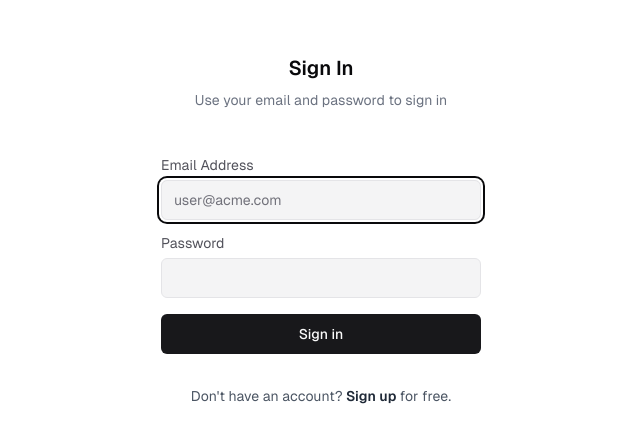
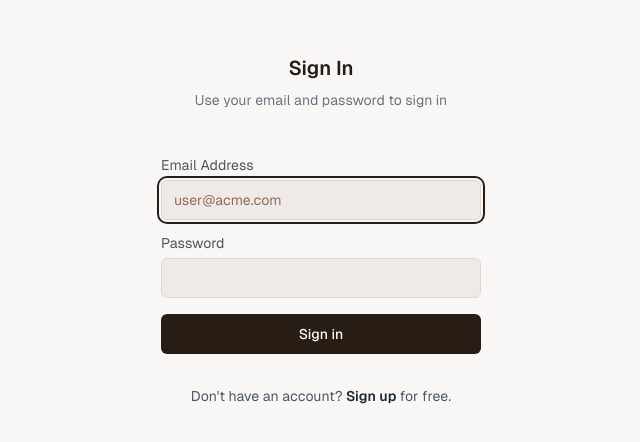
Before and after one commit to evanfenster/coffee-chat, a Next.js app: page /login in a window 1280 px wide. Shown: the part 170-612 px from the top of the page, without its empty margins (319-959 px from the left). Built offline with nearby package versions, Linux system fonts and the light colour scheme.

Commit message:
styling for coffee theme

```diff
--- a/app/globals.css
+++ b/app/globals.css
@@ -24,73 +24,73 @@
 
 @layer base {
     :root {
-        --background: 0 0% 100%;
-        --foreground: 240 10% 3.9%;
-        --card: 0 0% 100%;
-        --card-foreground: 240 10% 3.9%;
-        --popover: 0 0% 100%;
-        --popover-foreground: 240 10% 3.9%;
-        --primary: 240 5.9% 10%;
-        --primary-foreground: 0 0% 98%;
-        --secondary: 240 4.8% 95.9%;
-        --secondary-foreground: 240 5.9% 10%;
-        --muted: 240 4.8% 95.9%;
-        --muted-foreground: 240 3.8% 46.1%;
-        --accent: 240 4.8% 95.9%;
-        --accent-foreground: 240 5.9% 10%;
-        --destructive: 0 84.2% 60.2%;
+        --background: 30 25% 97%; /* Light cream */
+        --foreground: 25 30% 12%; /* Dark espresso */
+        --card: 30 25% 97%;
+        --card-foreground: 25 30% 12%;
+        --popover: 30 25% 97%;
+        --popover-foreground: 25 30% 12%;
+        --primary: 25 30% 12%; /* Dark espresso */
+        --primary-foreground: 30 25% 97%;
+        --secondary: 25 20% 92%; /* Light latte */
+        --secondary-foreground: 25 30% 12%;
+        --muted: 25 20% 92%;
+        --muted-foreground: 25 25% 45%; /* Muted coffee */
+        --accent: 30 25% 89%; /* Soft cappuccino */
+        --accent-foreground: 25 30% 12%;
+        --destructive: 0 84% 60%;
         --destructive-foreground: 0 0% 98%;
-        --border: 240 5.9% 90%;
-        --input: 240 5.9% 90%;
-        --ring: 240 10% 3.9%;
-        --chart-1: 12 76% 61%;
-        --chart-2: 173 58% 39%;
-        --chart-3: 197 37% 24%;
-        --chart-4: 43 74% 66%;
-        --chart-5: 27 87% 67%;
+        --border: 25 25% 85%; /* Latte border */
+        --input: 25 25% 85%;
+        --ring: 25 30% 12%;
+        --chart-1: 25 65% 55%; /* Light coffee */
+        --chart-2: 35 60% 65%; /* Caramel latte */
+        --chart-3: 15 55% 45%; /* Medium roast */
+        --chart-4: 40 65% 75%; /* Cream */
+        --chart-5: 20 50% 50%; /* Coffee */
         --radius: 0.5rem;
-        --sidebar-background: 0 0% 98%;
-        --sidebar-foreground: 240 5.3% 26.1%;
-        --sidebar-primary: 240 5.9% 10%;
-        --sidebar-primary-foreground: 0 0% 98%;
-        --sidebar-accent: 240 4.8% 95.9%;
-        --sidebar-accent-foreground: 240 5.9% 10%;
-        --sidebar-border: 220 13% 91%;
-        --sidebar-ring: 217.2 91.2% 59.8%;
+        --sidebar-background: 30 25% 95%; /* Light cream sidebar */
+        --sidebar-foreground: 25 25% 30%;
+        --sidebar-primary: 25 55% 35%; /* Coffee accent */
+        --sidebar-primary-foreground: 30 25% 97%;
+        --sidebar-accent: 25 20% 92%;
+        --sidebar-accent-foreground: 25 30% 12%;
+        --sidebar-border: 25 25% 85%;
+        --sidebar-ring: 25 55% 35%;
     }
     .dark {
-        --background: 240 10% 3.9%;
-        --foreground: 0 0% 98%;
-        --card: 240 10% 3.9%;
-        --card-foreground: 0 0% 98%;
-        --popover: 240 10% 3.9%;
-        --popover-foreground: 0 0% 98%;
-        --primary: 0 0% 98%;
-        --primary-foreground: 240 5.9% 10%;
-        --secondary: 240 3.7% 15.9%;
-        --secondary-foreground: 0 0% 98%;
-        --muted: 240 3.7% 15.9%;
-        --muted-foreground: 240 5% 64.9%;
-        --accent: 240 3.7% 15.9%;
-        --accent-foreground: 0 0% 98%;
-        --destructive: 0 62.8% 30.6%;
-        --destructive-foreground: 0 0% 98%;
-        --border: 240 3.7% 15.9%;
-        --input: 240 3.7% 15.9%;
-        --ring: 240 4.9% 83.9%;
-        --chart-1: 220 70% 50%;
-        --chart-2: 160 60% 45%;
-        --chart-3: 30 80% 55%;
-        --chart-4: 280 65% 60%;
-        --chart-5: 340 75% 55%;
-        --sidebar-background: 240 5.9% 10%;
-        --sidebar-foreground: 240 4.8% 95.9%;
-        --sidebar-primary: 224.3 76.3% 48%;
-        --sidebar-primary-foreground: 0 0% 100%;
-        --sidebar-accent: 240 3.7% 15.9%;
-        --sidebar-accent-foreground: 240 4.8% 95.9%;
-        --sidebar-border: 240 3.7% 15.9%;
-        --sidebar-ring: 217.2 91.2% 59.8%;
+        --background: 25 30% 8%; /* Deep espresso brown */
+        --foreground: 30 25% 90%; /* Creamy off-white */
+        --card: 25 30% 8%;
+        --card-foreground: 30 25% 90%;
+        --popover: 25 30% 8%;
+        --popover-foreground: 30 25% 90%;
+        --primary: 30 25% 90%; /* Creamy white */
+        --primary-foreground: 25 30% 8%;
+        --secondary: 25 20% 15%; /* Darker coffee brown */
+        --secondary-foreground: 30 25% 90%;
+        --muted: 25 20% 15%;
+        --muted-foreground: 30 15% 70%; /* Muted cream */
+        --accent: 20 25% 20%; /* Rich coffee accent */
+        --accent-foreground: 30 25% 90%;
+        --destructive: 0 65% 35%; /* Darker red */
+        --destructive-foreground: 30 25% 90%;
+        --border: 25 20% 15%;
+        --input: 25 20% 15%;
+        --ring: 30 15% 70%;
+        --chart-1: 25 70% 45%; /* Coffee brown */
+        --chart-2: 35 65% 55%; /* Caramel */
+        --chart-3: 15 60% 35%; /* Dark roast */
+        --chart-4: 40 70% 65%; /* Light roast */
+        --chart-5: 20 55% 40%; /* Medium roast */
+        --sidebar-background: 25 25% 12%; /* Slightly lighter espresso */
+        --sidebar-foreground: 30 20% 85%;
+        --sidebar-primary: 30 60% 45%; /* Warm coffee highlight */
+        --sidebar-primary-foreground: 30 25% 90%;
+        --sidebar-accent: 25 20% 15%;
+        --sidebar-accent-foreground: 30 20% 85%;
+        --sidebar-border: 25 20% 15%;
+        --sidebar-ring: 30 60% 45%;
     }
 }
 
--- a/app/layout.tsx
+++ b/app/layout.tsx
@@ -6,10 +6,11 @@ import { ThemeProvider } from '@/components/theme-provider';
 import './globals.css';
 
 export const metadata: Metadata = {
-  metadataBase: new URL('https://chat.vercel.ai'),
-  title: 'Next.js Chatbot Template',
-  description: 'Next.js chatbot template using the AI SDK.',
+  metadataBase: new URL('https://coffee-chat-bay.vercel.app/'),
+  title: 'CoffeeChat',
+  description: 'CoffeeChat is an interactive chatbot that helps you find and purchase new coffee beans.',
 };
+
 
 export const viewport = {
   maximumScale: 1, // Disable auto-zoom on mobile Safari
--- a/components/app-sidebar.tsx
+++ b/components/app-sidebar.tsx
@@ -35,7 +35,7 @@ export function AppSidebar({ user }: { user: User | undefined }) {
               className="flex flex-row gap-3 items-center"
             >
               <span className="text-lg font-semibold px-2 hover:bg-muted rounded-md cursor-pointer">
-                Chatbot
+                CoffeeChat
               </span>
             </Link>
             <Tooltip>
--- a/components/chat-header.tsx
+++ b/components/chat-header.tsx
@@ -67,7 +67,7 @@ function PureChatHeader({
         />
       )}
 
-      <Button
+      {/* <Button
         className="bg-zinc-900 dark:bg-zinc-100 hover:bg-zinc-800 dark:hover:bg-zinc-200 text-zinc-50 dark:text-zinc-900 hidden md:flex py-1.5 px-2 h-fit md:h-[34px] order-4 md:ml-auto"
         asChild
       >
@@ -78,7 +78,7 @@ function PureChatHeader({
           <VercelIcon size={16} />
           Deploy with Vercel
         </Link>
-      </Button>
+      </Button> */}
     </header>
   );
 }
--- a/components/icons.tsx
+++ b/components/icons.tsx
@@ -1153,3 +1153,20 @@ export const LineChartIcon = ({ size = 16 }: { size?: number }) => (
     ></path>
   </svg>
 );
+
+export const CoffeeIcon = ({ size = 16 }: { size?: number }) => (
+  <svg
+    height={size}
+    strokeLinejoin="round"
+    viewBox="0 0 16 16"
+    width={size}
+    style={{ color: 'currentcolor' }}
+  >
+    <path
+      fill="currentColor"
+      fillRule="evenodd"
+      d="M4 3.5V3h8v.5c0 .5-.5 1-1 1H5c-.5 0-1-.5-1-1zM3 5h10v5c0 1.657-1.343 3-3 3H6c-1.657 0-3-1.343-3-3V5zm11 1h1v4c0 .552-.448 1-1 1h-.6c.365-.294.6-.737.6-1.236V6zM2.5 14h11a.5.5 0 010 1h-11a.5.5 0 010-1z"
+      clipRule="evenodd"
+    />
+  </svg>
+);
--- a/components/suggested-actions.tsx
+++ b/components/suggested-actions.tsx
@@ -16,24 +16,25 @@ interface SuggestedActionsProps {
 function PureSuggestedActions({ chatId, append }: SuggestedActionsProps) {
   const suggestedActions = [
     {
-      title: 'What are the advantages',
-      label: 'of using Next.js?',
-      action: 'What are the advantages of using Next.js?',
+      title: 'Recommend a coffee',
+      label: 'like milk chocolate',
+      action: 'Can you recommend a coffee bean based on my preference for smooth, medium roast coffee with chocolate notes?',
+
     },
     {
-      title: 'Write code to',
-      label: `demonstrate djikstra's algorithm`,
-      action: `Write code to demonstrate djikstra's algorithm`,
+      title: 'Help me understand',
+      label: 'coffee roast levels',
+      action: 'What are the different coffee roast levels and how do they affect taste?',
     },
     {
-      title: 'Help me write an essay',
-      label: `about silicon valley`,
-      action: `Help me write an essay about silicon valley`,
+      title: 'Find similar beans',
+      label: 'to Ethiopian Yirgacheffe',
+      action: 'I love Ethiopian Yirgacheffe coffee. Can you suggest similar coffee beans I might enjoy?',
     },
     {
-      title: 'What is the weather',
-      label: 'in San Francisco?',
-      action: 'What is the weather in San Francisco?',
+      title: 'Explain coffee terms',
+      label: 'like acidity and body',
+      action: 'Can you explain common coffee tasting terms like acidity, body, and mouthfeel?',
     },
   ];
 
--- a/lib/blocks/server.ts
+++ b/lib/blocks/server.ts
@@ -91,9 +91,10 @@ export function createDocumentHandler<T extends BlockKind>(config: {
  */
 export const documentHandlersByBlockKind: Array<DocumentHandler> = [
   textDocumentHandler,
-  codeDocumentHandler,
+  //codeDocumentHandler,
   imageDocumentHandler,
   sheetDocumentHandler,
 ];
 
-export const blockKinds = ['text', 'code', 'image', 'sheet'] as const;
+//export const blockKinds = ['text', 'code', 'image', 'sheet'] as const;
+export const blockKinds = ['sheet'] as const;
--- a/package.json
+++ b/package.json
@@ -1,8 +1,9 @@
 {
-  "name": "ai-chatbot",
+  "name": "coffee-chat",
   "version": "0.1.0",
   "private": true,
   "scripts": {
+
     "dev": "next dev --turbo",
     "build": "tsx lib/db/migrate && next build",
     "start": "next start",
```
Also changed, not shown: components/overview.tsx (+3 -27 lines).
